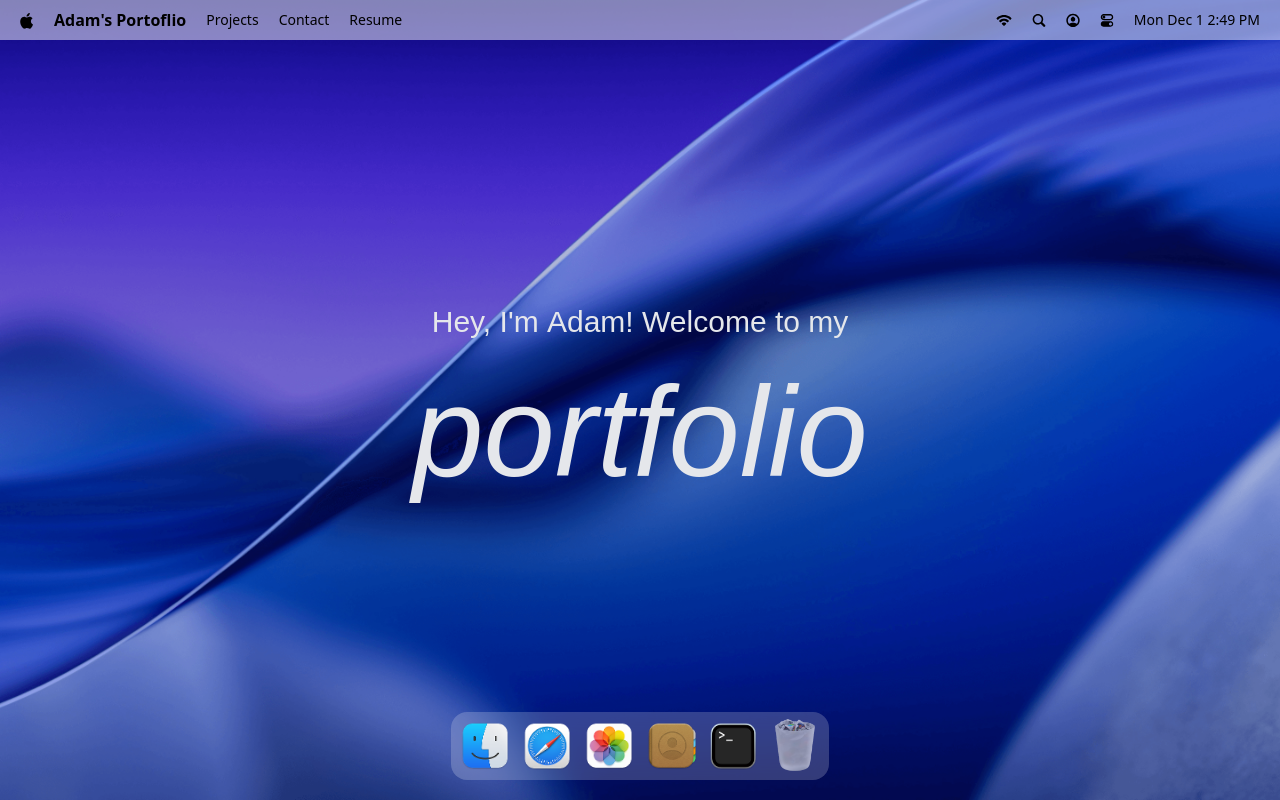
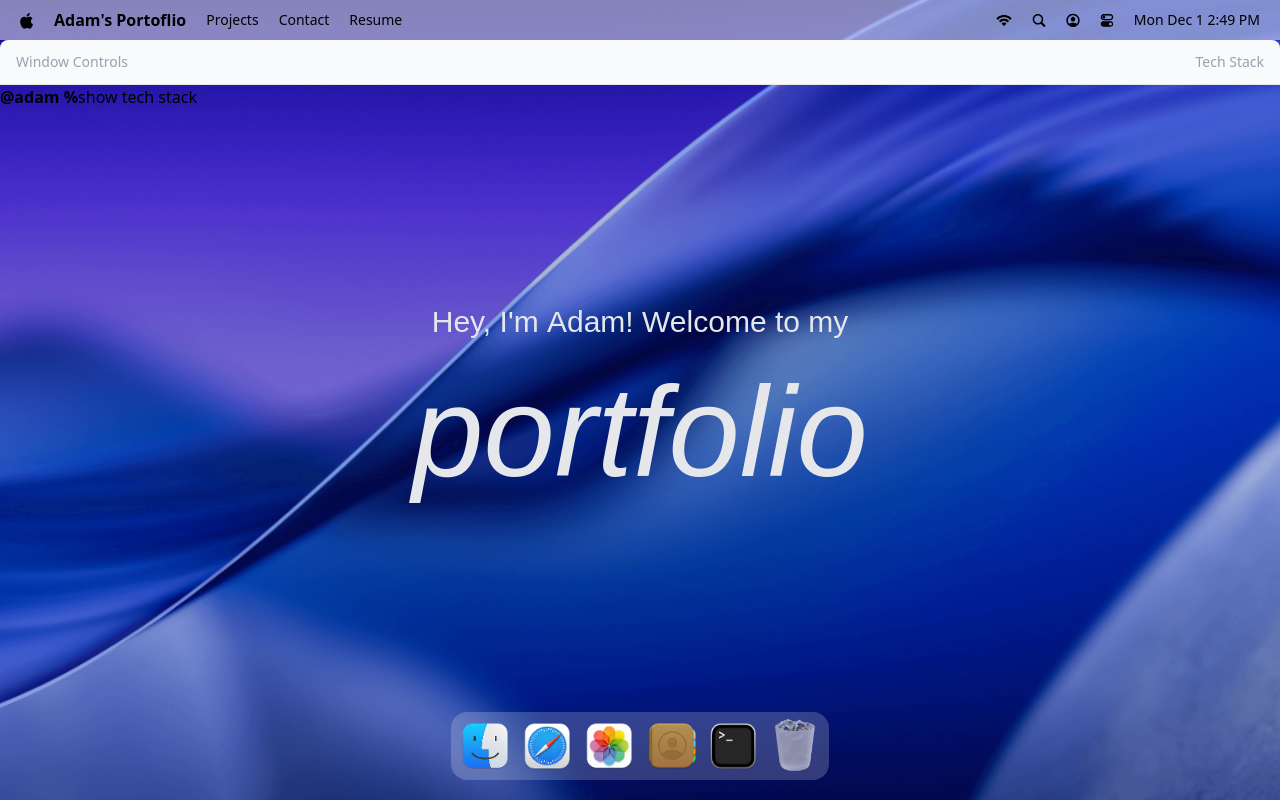
Before and after one commit to ornel77/macos-portfolio, a React (Vite) app: page / in a window 1280 px wide. Built offline with nearby package versions, Linux system fonts and the light colour scheme; a web font is replaced by a local one.

Commit message:
start window wrapper

```diff
--- a/src/App.jsx
+++ b/src/App.jsx
@@ -1,4 +1,10 @@
-import { Dock, Navbar, Welcome } from "#components"
+import gsap from "gsap";
+import { Draggable } from "gsap/Draggable";
+
+import { Dock, Navbar, Welcome } from "#components";
+import { Terminal } from "#windows";
+
+gsap.registerPlugin(Draggable);
 
 const App = () => {
   return (
@@ -6,7 +12,8 @@ const App = () => {
       <Navbar />
       <Welcome />
       <Dock />
+      <Terminal />
     </main>
-  )
-}
-export default App
+  );
+};
+export default App;
--- /dev/null
+++ b/src/hoc/WindowWrapper.jsx
@@ -0,0 +1,19 @@
+import useWindowStore from "#store/window";
+import { useRef } from "react";
+
+const WindowWrapper = (Component, windowKey) => {
+  const Wrapped = (props) => {
+    const { focusWindow, windows } = useWindowStore();
+    const { isOpen, zIndex } = windows[windowKey];
+    const ref = useRef(null);
+    return (
+      <section id={windowKey} ref={ref} style={{ zIndex }} className="absolute">
+        <Component {...props} />
+      </section>
+    );
+  };
+
+  Wrapped.displayName = `WindowWrapper(${Component.displayName || Component.name || "Component"})`
+  return Wrapped
+};
+export default WindowWrapper;
--- /dev/null
+++ b/src/windows/Terminal.jsx
@@ -0,0 +1,21 @@
+const Terminal = () => {
+  return (
+    <>
+    <div id="window-header">
+      <p>Window Controls</p>
+      <h2>Tech Stack</h2>
+    </div>
+
+    <div className="techstack">
+      <p>
+        <span className="font-bold">@adam %</span>
+        show tech stack
+      </p>
+    </div>
+    </>
+  )
+}
+
+
+
+export default Terminal
--- /dev/null
+++ b/src/windows/index.js
@@ -0,0 +1,3 @@
+import Terminal from "./Terminal";
+
+export {Terminal}
```
